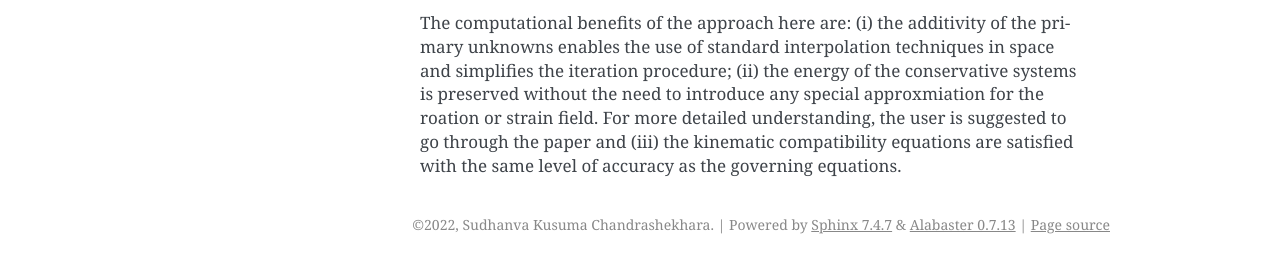
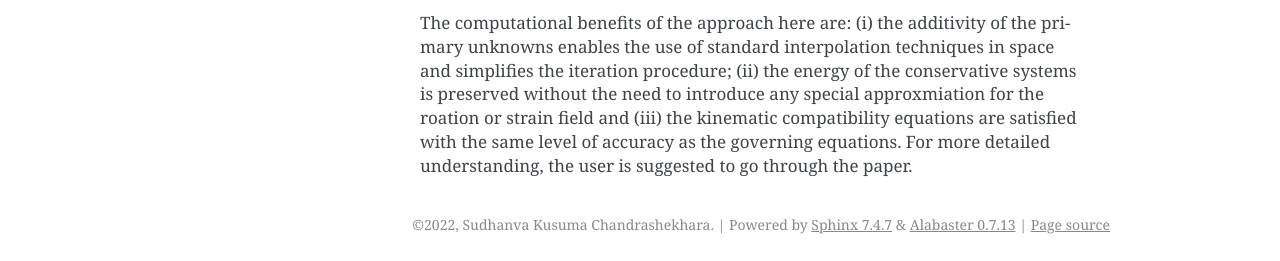
Before and after one commit to THREAD-3-2/flyingspaghetti_vendy, a Sphinx documentation site: the page built from docs/formulation.rst, in a window 1280 px wide. Shown: the part 1138-1399 px from the top of the page. Built offline with Sphinx 7.4.7, drawn with Linux system fonts in a browser that asks for light colours.

```diff
--- a/docs/formulation.rst
+++ b/docs/formulation.rst
@@ -41,4 +41,4 @@ In the present formulation, rotational quaternions are employed for the descript
             \boldsymbol{\overline{\mathit{\Omega}}}(x,t) &= \sum_{i=1}^{p} P_{i}(x)\boldsymbol{\overline{\mathit{\Omega}}}^{i}(t)
        \end{aligned}
 
-The computational benefits of the approach here are: (i) the additivity of the primary unknowns enables the use of standard interpolation techniques in space and simplifies the iteration procedure; (ii) the energy of the conservative systems is preserved without the need to introduce any special approxmiation for the roation or strain field. For more detailed understanding, the user is suggested to go through the paper and (iii) the kinematic compatibility equations are satisfied with the same level of accuracy as the governing equations.
+The computational benefits of the approach here are: (i) the additivity of the primary unknowns enables the use of standard interpolation techniques in space and simplifies the iteration procedure; (ii) the energy of the conservative systems is preserved without the need to introduce any special approxmiation for the roation or strain field and (iii) the kinematic compatibility equations are satisfied with the same level of accuracy as the governing equations. For more detailed understanding, the user is suggested to go through the paper.
```
